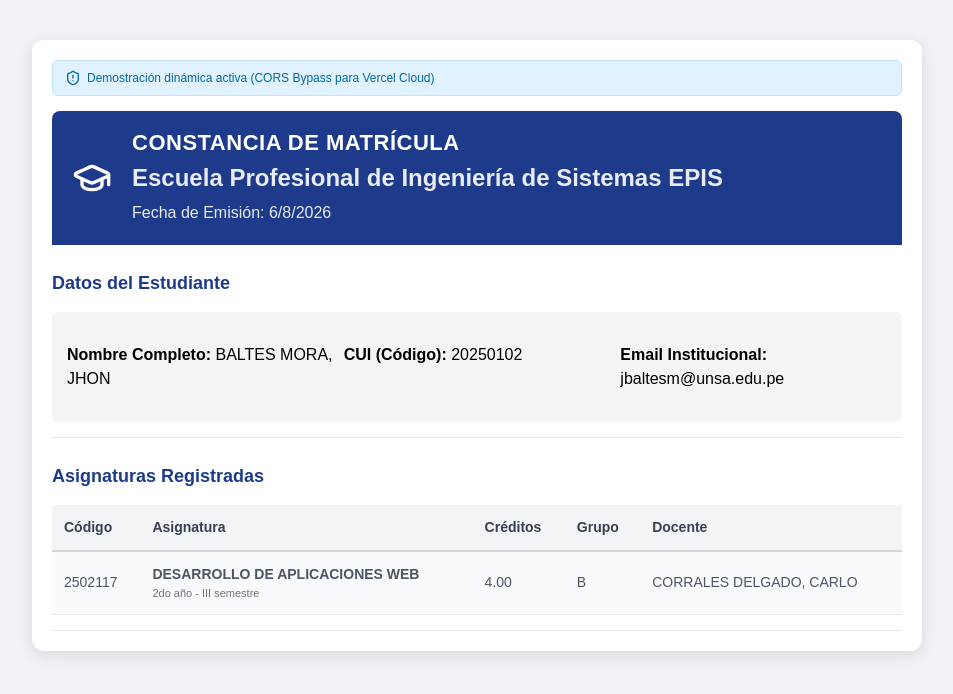
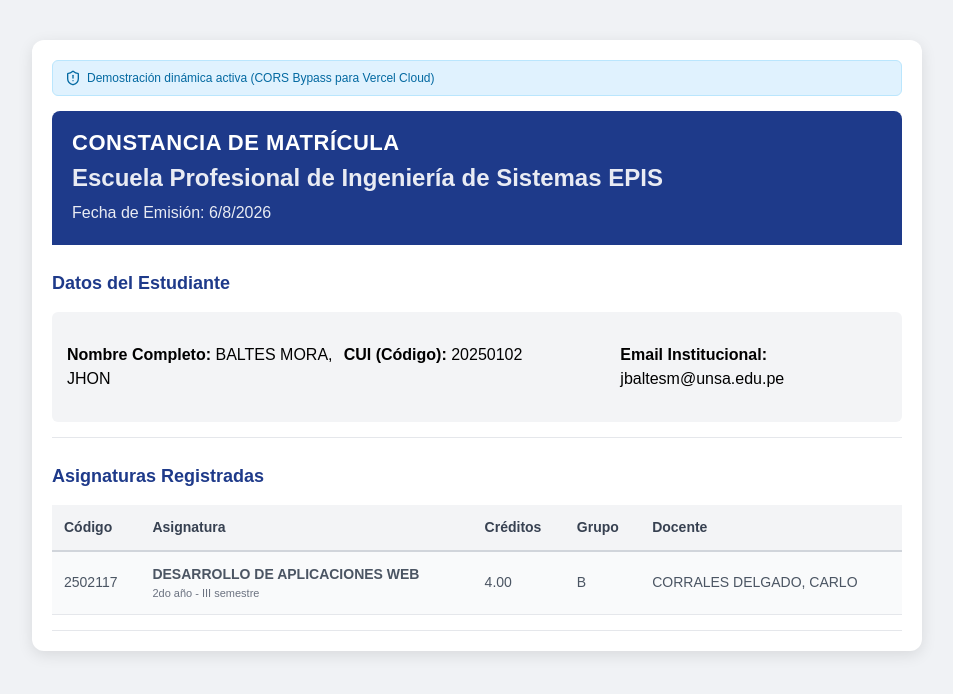
Before and after one commit to p-poblete/prac-frontend, a React (Vite) app: page / in a window 1280 px wide. Shown: the top 694 px of the page, without its empty margins (173-1126 px from the left). Built offline with nearby package versions, Linux system fonts and the light colour scheme.

Commit message:
Update EnrollmentCertificate.jsx

```diff
--- a/src/components/EnrollmentCertificate.jsx
+++ b/src/components/EnrollmentCertificate.jsx
@@ -119,7 +119,6 @@
       )}
 
       <div style={styles.header}>
-        <GraduationCap size={40} color="#fff" />
         <div>
           <h1 style={styles.title}>CONSTANCIA DE MATRÍCULA</h1>
           <h2 style={styles.subtitle}>Escuela Profesional de Ingeniería de Sistemas EPIS</h2>
```
